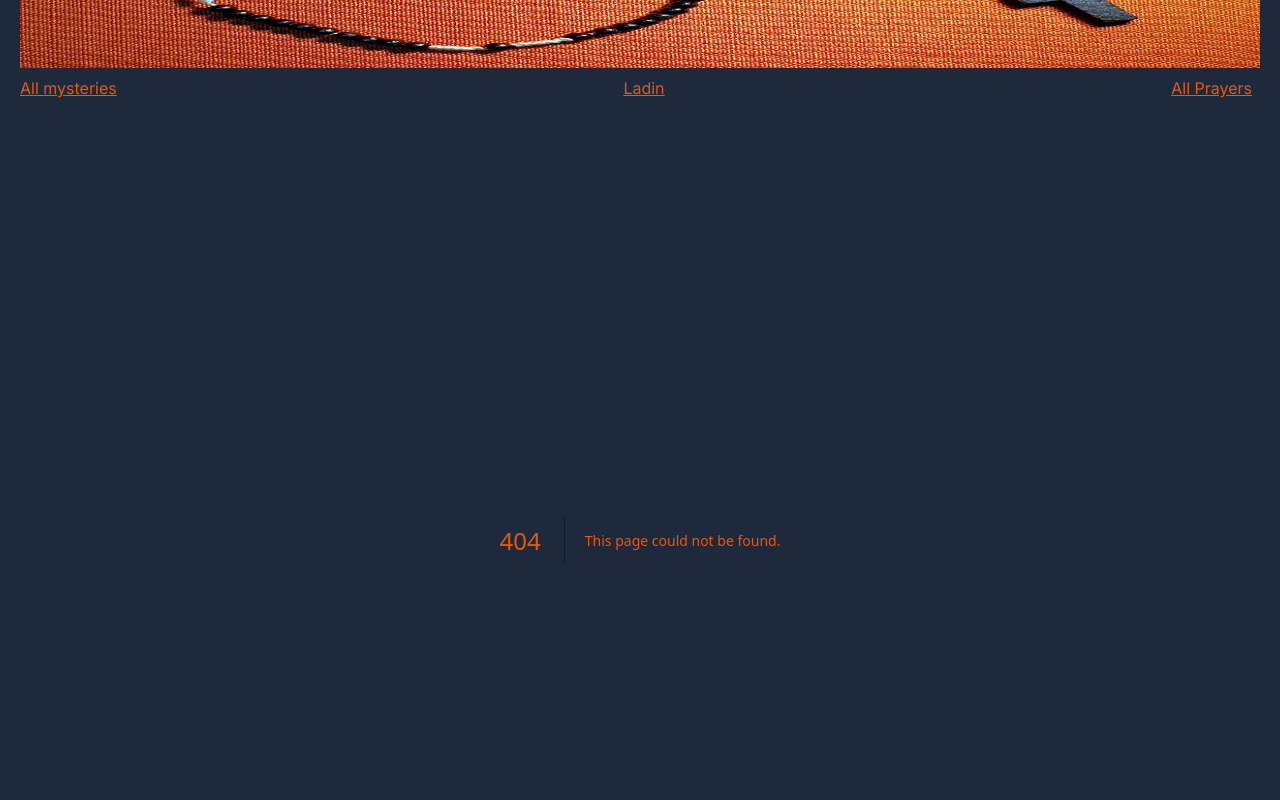
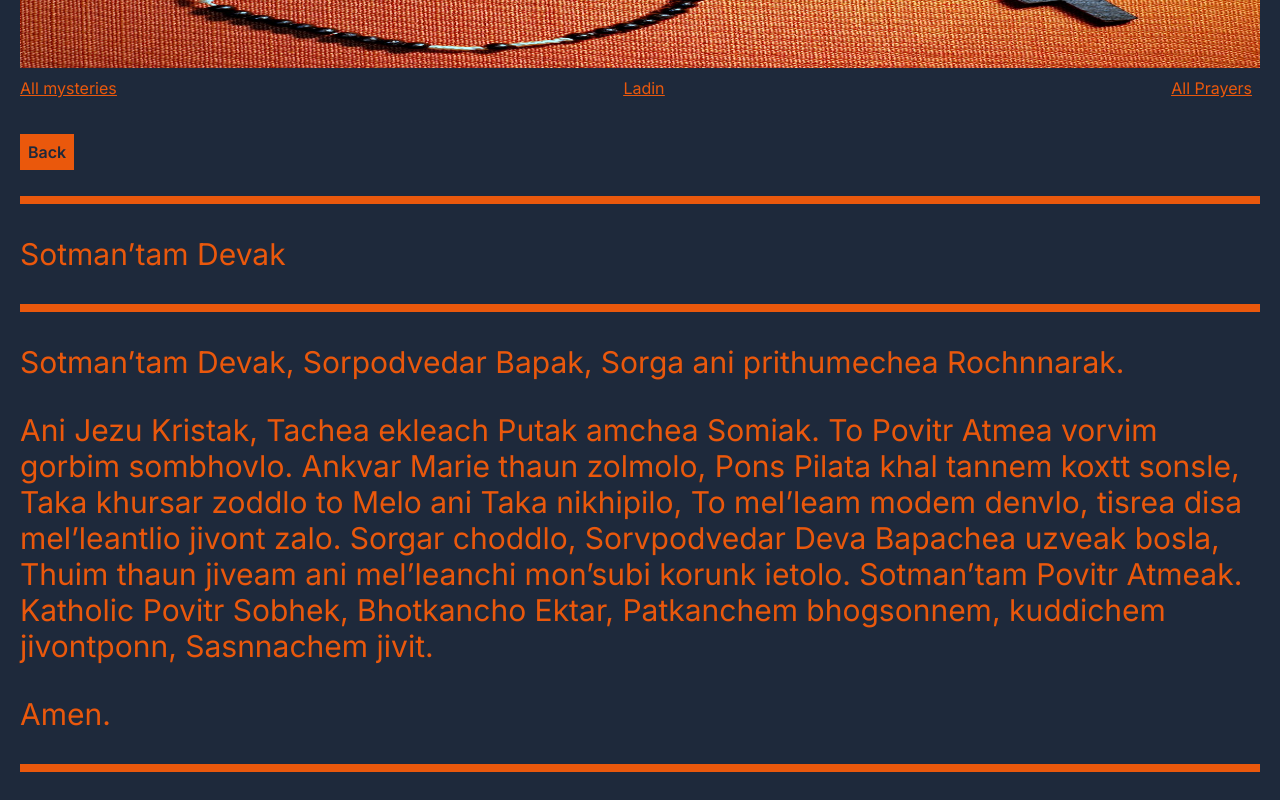
Before and after one commit to Joshuajrodrigues/ters, a Next.js app: page /prayers/sotmanta in a window 1280 px wide. Before the commit this address had no page. Shown: the part 340-1140 px from the top of the page. Built offline with nearby package versions, Linux system fonts and the light colour scheme.

Commit message:
sotmanta added

```diff
--- a/app/components/guttLayout.tsx
+++ b/app/components/guttLayout.tsx
@@ -2,6 +2,8 @@ import { ReactNode } from "react";
 import { RosaryOfTheDay } from "../types";
 import { getDay, mapDayToKonkani } from "../util";
 import FullDivide from "./fullDivide";
+import Title from "./title";
+import Paragraph from "./paragraph";
 
 export const GuttLayout = ({
   gutt,
@@ -12,15 +14,16 @@ export const GuttLayout = ({
 }) => {
   return (
     <>
-      <FullDivide/>
-      <h2 className=" text-3xl mt-8">Aicho gutt: {gutt?.title}</h2>
-      <FullDivide/>
+      <FullDivide />
+      <Title text={`Aicho gutt: ${gutt?.title}`} />
+
+      <FullDivide />
       <h3 className="mt-8 text-2xl ">{day}</h3>
       {gutt?.mysteries.map((item, index) => (
         <div key={item.title}>
-          <h4 key={item.title} className="text-3xl my-8">
+          <Paragraph key={item.title}>
             {`${index + 1}] ${item.title}`}
-          </h4>
+          </Paragraph>
           {index !== 4 && (
             <div className=" bg-orange-600  h-1 my-8 w-1/2"></div>
           )}
--- /dev/null
+++ b/app/components/paragraph.tsx
@@ -0,0 +1,9 @@
+import React from 'react'
+
+const Paragraph = ({children}:{children:string}) => {
+  return (
+    <p className=' text-3xl  my-8'>{children}</p>
+  )
+}
+
+export default Paragraph
--- /dev/null
+++ b/app/components/title.tsx
@@ -0,0 +1,7 @@
+import React from "react";
+
+const Title = ({ text }: { text: string }) => {
+  return <h2 className=" text-3xl mt-8">{text}</h2>;
+};
+
+export default Title;
--- /dev/null
+++ b/app/prayers/amcheabapa/page.tsx
@@ -0,0 +1,11 @@
+import React from "react";
+
+const page = () => {
+  return (
+    <p>
+
+    </p>
+  );
+};
+
+export default page;
--- /dev/null
+++ b/app/prayers/sotmanta/page.tsx
@@ -0,0 +1,33 @@
+import BackButton from "@/app/components/backButton";
+import FullDivide from "@/app/components/fullDivide";
+import Paragraph from "@/app/components/paragraph";
+import Title from "@/app/components/title";
+import React from "react";
+
+const page = () => {
+  return (
+    <section className=" space-y-8">
+      <BackButton />
+      <FullDivide />
+      <Title text={`Sotman’tam Devak`} />
+      <FullDivide />
+
+      <Paragraph>
+        Sotman’tam Devak, Sorpodvedar Bapak, Sorga ani prithumechea Rochnnarak.
+      </Paragraph>
+      <Paragraph>
+        Ani Jezu Kristak, Tachea ekleach Putak amchea Somiak. To Povitr Atmea
+        vorvim gorbim sombhovlo. Ankvar Marie thaun zolmolo, Pons Pilata khal
+        tannem koxtt sonsle, Taka khursar zoddlo to Melo ani Taka nikhipilo, To
+        mel’leam modem denvlo, tisrea disa mel’leantlio jivont zalo. Sorgar
+        choddlo, Sorvpodvedar Deva Bapachea uzveak bosla, Thuim thaun jiveam ani
+        mel’leanchi mon’subi korunk ietolo. Sotman’tam Povitr Atmeak. Katholic
+        Povitr Sobhek, Bhotkancho Ektar, Patkanchem bhogsonnem, kuddichem
+        jivontponn, Sasnnachem jivit.
+      </Paragraph>
+      <Paragraph>Amen.</Paragraph>
+    </section>
+  );
+};
+
+export default page;
```
